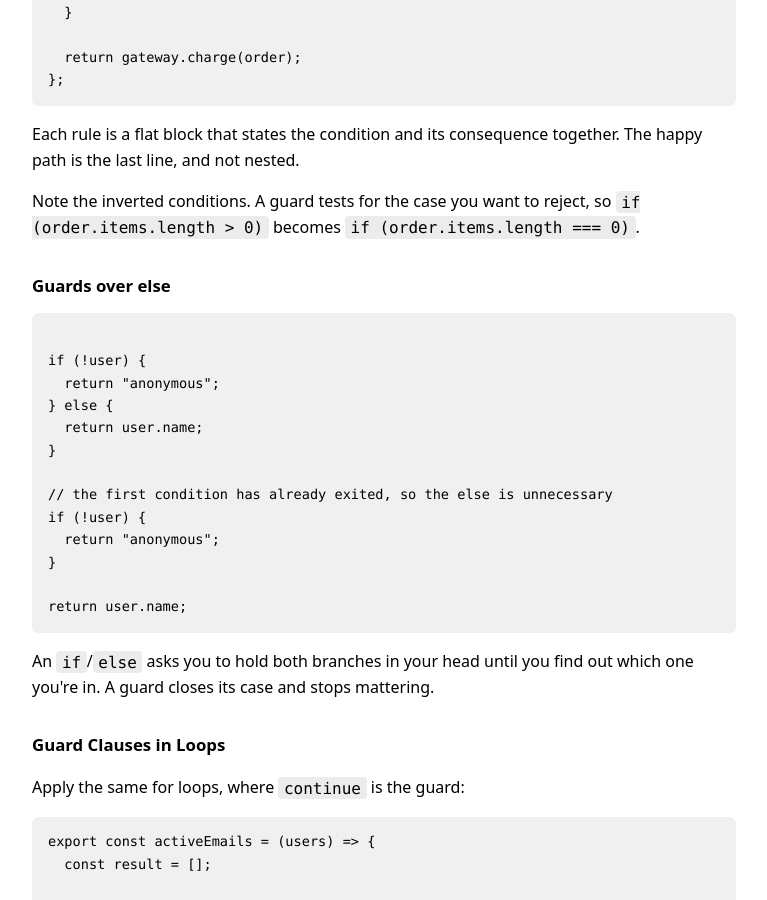
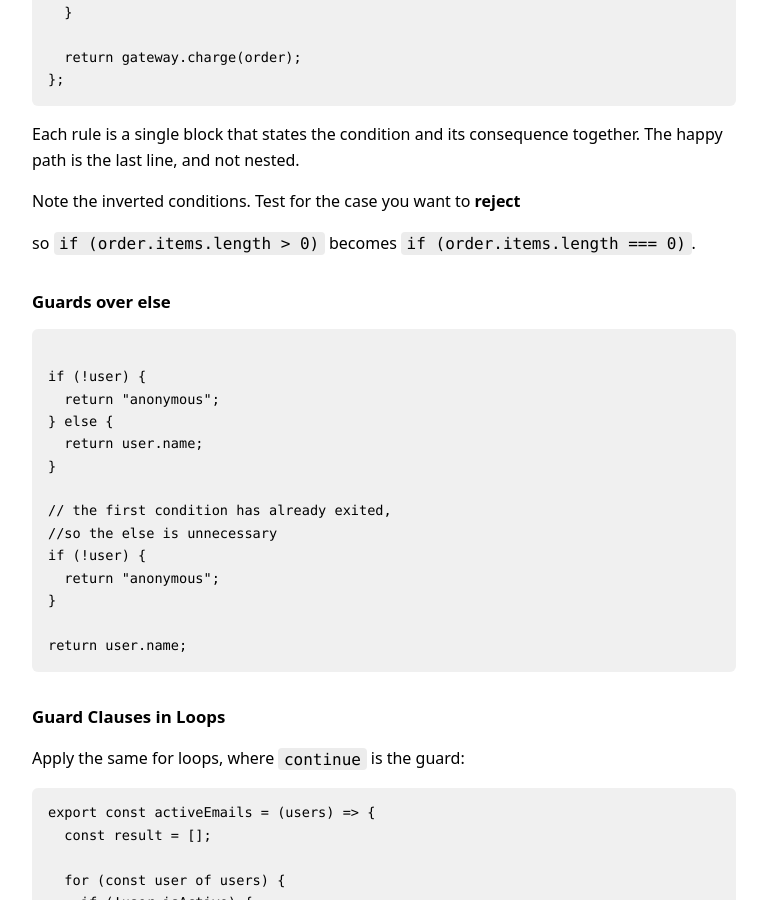
Before and after one commit to clhoultby/clh365, a website: page public/core-javascript/10-guard-clauses.html in a window 1280 px wide. Shown: the part 1360-2260 px from the top of the page, without its empty margins (256-1023 px from the left). Drawn offline with Linux system fonts and the light colour scheme.

Commit message:
remove waffle

```diff
--- a/public/core-javascript/10-guard-clauses.html
+++ b/public/core-javascript/10-guard-clauses.html
@@ -48,7 +48,7 @@
     return null;
   }
 }</code></pre>
-  <p>Where conditions are nested blocks, differentiating the failure handling from the happy path can be difficult and where something dipped into the failure handling can occur far from the condition that caused it.</p>
+  <p>Differentiating the failure handling from the happy path can be difficult. Working out what condition caused the code to enter the failure handling can be a nightmare as the condition that caused it can be no where near to the error handling.</p>
 
   <h2>The new way</h2>
   <pre><code>export const submit = (order, customer, gateway, log) => {
@@ -72,9 +72,10 @@
 
   return gateway.charge(order);
 };</code></pre>
-  <p>Each rule is a flat block that states the condition and its consequence together. The happy path is the last line, and not nested.</p>
+  <p>Each rule is a single block that states the condition and its consequence together. The happy path is the last line, and not nested.</p>
 
-  <p>Note the inverted conditions. A guard tests for the case you want to reject, so <code>if (order.items.length > 0)</code> becomes <code>if (order.items.length === 0)</code>.</p>
+  <p>Note the inverted conditions. Test for the case you want to <b>reject</b></p>
+  <p>so <code>if (order.items.length > 0)</code> becomes <code>if (order.items.length === 0)</code>.</p>
 
 
   <h2>Guards over else</h2>
@@ -86,13 +87,13 @@ if (!user) {
   return user.name;
 }
 
-// the first condition has already exited, so the else is unnecessary
+// the first condition has already exited,
+//so the else is unnecessary
 if (!user) {
   return "anonymous";
 }
 
 return user.name;</code></pre>
-  <p>An <code>if</code>/<code>else</code> asks you to hold both branches in your head until you find out which one you're in. A guard closes its case and stops mattering.</p>
 
   <h2>Guard Clauses in Loops</h2>
   <p>Apply the same for loops, where <code>continue</code> is the guard:</p>
```
